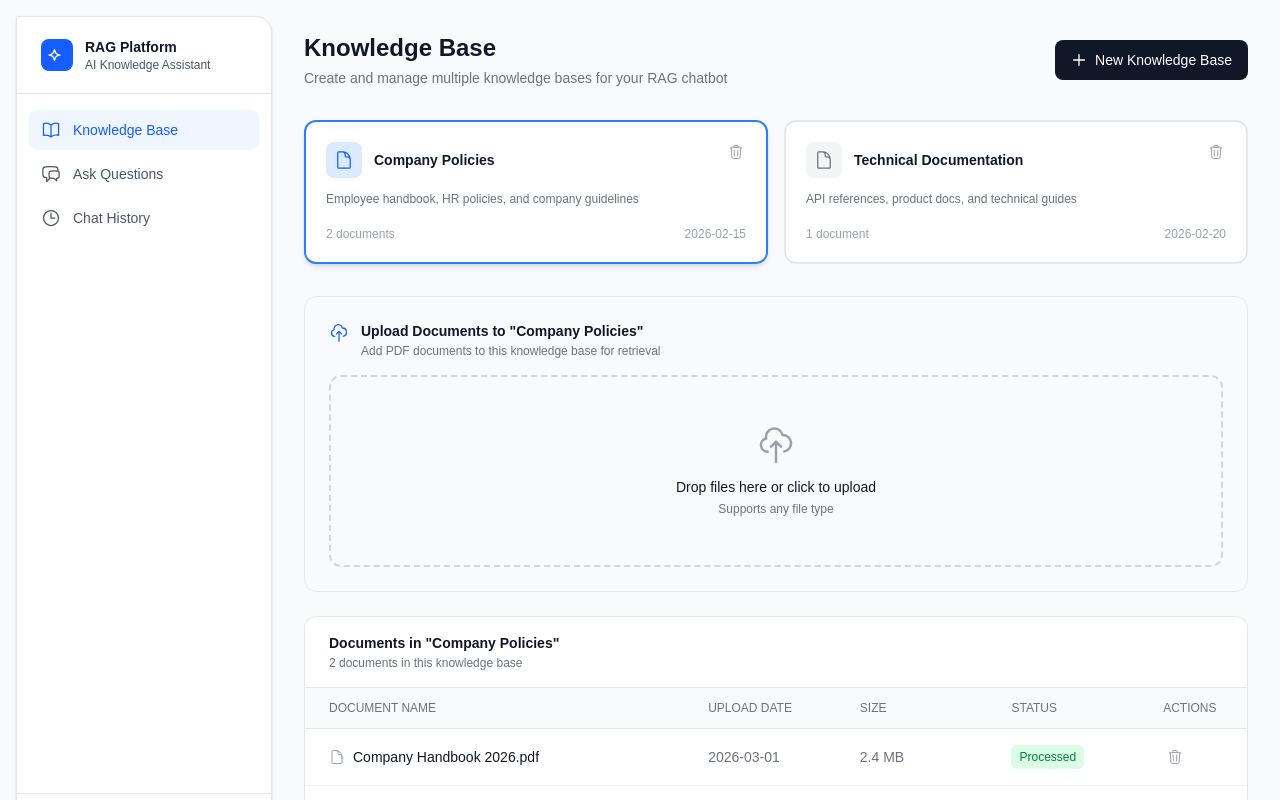
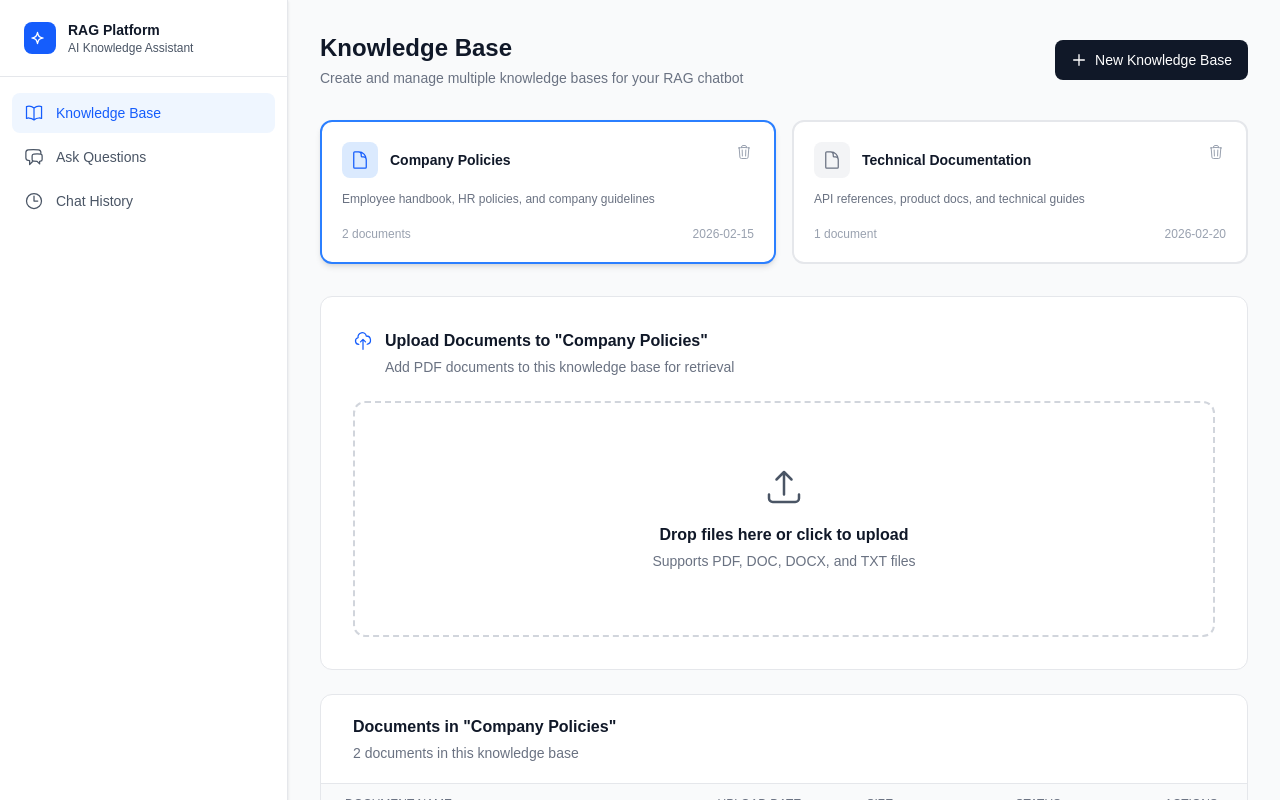
Before and after one commit to deepak35an/rag_kms, a Next.js app in the folder frontend/: page /dashboard/knowledge-base in a window 1280 px wide. Shown: the top 800 px of the page. Built offline with nearby package versions, Linux system fonts and the light colour scheme; no server answers; sample sign-in values are in the browser's storage.

Commit message:
dashboard , knowledge base, layout

```diff
--- a/frontend/app/dashboard/history/page.tsx
+++ b/frontend/app/dashboard/history/page.tsx
@@ -88,8 +88,8 @@ export default function HistoryPage() {
   }, [conversations, searchQuery]);
 
   return (
-    <div className="max-w-4xl">
-      <div className="flex items-center justify-between mb-6">
+    <div className="w-full max-w-7xl mx-auto">
+      <div className="flex items-center justify-between mb-8">
         <div>
           <h1 className="text-2xl font-bold text-gray-900">Chat History</h1>
           <p className="text-gray-500 mt-1 text-sm">
@@ -127,7 +127,7 @@ export default function HistoryPage() {
             value={searchQuery}
             onChange={(e) => setSearchQuery(e.target.value)}
             placeholder="Search conversations..."
-            className="w-full pl-10 pr-4 py-2.5 border border-gray-300 rounded-lg text-sm focus:outline-none focus:ring-2 focus:ring-blue-500 focus:border-transparent"
+            className="w-full pl-10 pr-4 py-3 bg-gray-50 border border-gray-200 rounded-xl text-sm focus:outline-none focus:ring-2 focus:ring-blue-500 focus:bg-white transition-colors"
           />
         </div>
       </div>
@@ -166,37 +166,40 @@ export default function HistoryPage() {
           {filteredConversations.map((conv) => (
             <div
               key={conv.id}
-              className="bg-white rounded-lg border border-gray-200 p-5 hover:shadow-sm transition-shadow"
+              className="bg-white rounded-xl border border-gray-200 p-5 hover:shadow-sm transition-shadow flex items-start justify-between"
             >
-              <div className="flex items-start gap-4">
-                <div className="w-10 h-10 bg-blue-100 rounded-lg flex items-center justify-center shrink-0 text-blue-700 font-semibold text-sm">
-                  AI
+              <div className="flex items-start gap-4 flex-1 min-w-0 pr-4">
+                <div className="w-12 h-12 bg-blue-50 rounded-xl flex items-center justify-center shrink-0 text-blue-600">
+                  <svg className="w-6 h-6" fill="none" stroke="currentColor" viewBox="0 0 24 24">
+                    <path strokeLinecap="round" strokeLinejoin="round" strokeWidth={1.5} d="M20.25 8.511c.884.284 1.5 1.128 1.5 2.097v4.286c0 1.136-.847 2.1-1.98 2.193-.34.027-.68.052-1.02.072v3.091l-3-3c-1.354 0-2.694-.055-4.02-.163a2.115 2.115 0 01-.825-.242m9.345-8.334a2.126 2.126 0 00-.476-.095 48.64 48.64 0 00-8.048 0c-1.131.094-1.976 1.057-1.976 2.192v4.286c0 .837.46 1.58 1.155 1.951m9.345-8.334V6.637c0-1.621-1.152-3.026-2.76-3.235A48.455 48.455 0 0011.25 3c-2.115 0-4.198.137-6.24.402-1.608.209-2.76 1.614-2.76 3.235v6.226c0 1.621 1.152 3.026 2.76 3.235.577.075 1.157.14 1.74.194V21l4.155-4.155" />
+                  </svg>
                 </div>
 
                 <div className="flex-1 min-w-0">
-                  <div className="flex items-start justify-between gap-3 mb-2">
-                    <h3 className="font-semibold text-gray-900 text-sm truncate">
+                  <div className="flex items-center gap-3 mb-1">
+                    <h3 className="font-semibold text-gray-900 text-lg">
                       {conv.title || "Conversation"}
                     </h3>
-                    <span
-                      className={`inline-flex items-center px-2 py-1 rounded-md text-xs font-medium shrink-0 ${
-                        conv.status === "active"
-                          ? "bg-green-100 text-green-700"
-                          : "bg-gray-100 text-gray-600"
-                      }`}
-                    >
-                      {conv.status}
+                    {conv.status === "active" && (
+                      <span className="inline-flex items-center px-2 py-0.5 rounded-full text-xs font-medium bg-gray-900 text-white">
+                        active
                       </span>
+                    )}
                   </div>
-                  <p className="text-sm text-gray-500 mb-3 line-clamp-1">
+                  <p className="text-sm text-gray-600 mb-3 line-clamp-1">
                     {conv.preview || "No preview available"}
                   </p>
-                  <div className="flex items-center justify-between text-xs text-gray-400">
-                    <div className="flex items-center gap-4">
-                      <span>{conv.messageCount} messages</span>
-                      <span>{formatDate(conv.updatedAt)}</span>
+                  <div className="flex items-center gap-4 text-xs text-gray-400">
+                    <span className="flex items-center gap-1">
+                      <svg className="w-4 h-4" fill="none" stroke="currentColor" viewBox="0 0 24 24"><path strokeLinecap="round" strokeLinejoin="round" strokeWidth={1.5} d="M8 12h.01M12 12h.01M16 12h.01M21 12c0 4.418-4.03 8-9 8a9.863 9.863 0 01-4.255-.949L3 20l1.395-3.72C3.512 15.042 3 13.574 3 12c0-4.418 4.03-8 9-8s9 3.582 9 8z" /></svg>
+                      {conv.messageCount} messages
+                    </span>
+                    <span className="flex items-center gap-1">
+                      <svg className="w-4 h-4" fill="none" stroke="currentColor" viewBox="0 0 24 24"><path strokeLinecap="round" strokeLinejoin="round" strokeWidth={1.5} d="M8 7V3m8 4V3m-9 8h10M5 21h14a2 2 0 002-2V7a2 2 0 00-2-2H5a2 2 0 00-2 2v12a2 2 0 002 2z" /></svg>
+                      {formatDate(conv.updatedAt)}
+                    </span>
                     {conv.kbName && (
-                        <span className="px-2 py-0.5 rounded bg-gray-100 text-gray-600">
+                      <span className="px-2 py-0.5 rounded-md bg-gray-100 text-gray-600">
                         {conv.kbName}
                       </span>
                     )}
@@ -204,7 +207,7 @@ export default function HistoryPage() {
                 </div>
               </div>
 
-                <div className="flex items-center gap-2 shrink-0">
+              <div className="flex items-center gap-3 shrink-0 self-center">
                   <Link
                     href="/dashboard/chat"
                     onClick={() => openConversation(conv.id)}
@@ -242,7 +245,6 @@ export default function HistoryPage() {
                   </button>
                 </div>
             </div>
-            </div>
           ))}
         </div>
       )}
--- a/frontend/app/dashboard/knowledge-base/page.tsx
+++ b/frontend/app/dashboard/knowledge-base/page.tsx
@@ -264,7 +264,7 @@ export default function KnowledgeBasePage() {
   const selectedDocs = documents.filter((doc) => doc.kbId === selectedId);
 
   return (
-    <div className="max-w-6xl">
+    <div className="w-full max-w-7xl mx-auto">
       {/* Header */}
       <div className="flex items-center justify-between mb-8">
         <div>
@@ -341,16 +341,16 @@ export default function KnowledgeBasePage() {
       {selectedKB && (
         <div className="mt-8 space-y-6">
           {/* Upload Section */}
-          <div className="bg-gray-50 rounded-xl p-6 border border-gray-200">
-            <div className="flex items-start gap-3 mb-4">
+          <div className="bg-white rounded-xl p-8 border border-gray-200">
+            <div className="flex items-start gap-3 mb-6">
               <svg className="w-5 h-5 text-blue-600 mt-0.5" fill="none" stroke="currentColor" viewBox="0 0 24 24">
                 <path strokeLinecap="round" strokeLinejoin="round" strokeWidth={1.5} d="M7 16a4 4 0 01-.88-7.903A5 5 0 1115.9 6L16 6a5 5 0 011 9.9M15 13l-3-3m0 0l-3 3m3-3v12" />
               </svg>
               <div>
-                <h3 className="font-semibold text-gray-900 text-sm">
+                <h3 className="font-semibold text-gray-900 text-base">
                   Upload Documents to &quot;{selectedKB.name}&quot;
                 </h3>
-                <p className="text-xs text-gray-500 mt-0.5">
+                <p className="text-sm text-gray-500 mt-1">
                   Add PDF documents to this knowledge base for retrieval
                 </p>
               </div>
@@ -362,20 +362,20 @@ export default function KnowledgeBasePage() {
               onDragLeave={handleDragLeave}
               onDrop={handleDrop}
               onClick={() => fileInputRef.current?.click()}
-              className={`border-2 border-dashed rounded-xl p-12 text-center cursor-pointer transition-all ${
+              className={`border-2 border-dashed rounded-xl p-16 text-center cursor-pointer transition-all ${
                 isDragging
                   ? "border-blue-500 bg-blue-50"
-                  : "border-gray-300 hover:border-blue-400 hover:bg-gray-100"
+                  : "border-gray-300 hover:border-blue-400 hover:bg-gray-50"
               }`}
             >
-              <svg className="w-10 h-10 mx-auto mb-3 text-gray-400" fill="none" stroke="currentColor" viewBox="0 0 24 24">
-                <path strokeLinecap="round" strokeLinejoin="round" strokeWidth={1.5} d="M7 16a4 4 0 01-.88-7.903A5 5 0 1115.9 6L16 6a5 5 0 011 9.9M15 13l-3-3m0 0l-3 3m3-3v12" />
+              <svg className="w-10 h-10 mx-auto mb-4 text-gray-600" fill="none" stroke="currentColor" viewBox="0 0 24 24">
+                <path strokeLinecap="round" strokeLinejoin="round" strokeWidth={1.5} d="M3 16.5v2.25A2.25 2.25 0 005.25 21h13.5A2.25 2.25 0 0021 18.75V16.5m-13.5-9L12 3m0 0l4.5 4.5M12 3v13.5" />
               </svg>
-              <p className="text-sm font-medium text-gray-900 mb-1">
+              <p className="text-base font-semibold text-gray-900 mb-1">
                 Drop files here or click to upload
               </p>
-              <p className="text-xs text-gray-500">
-                Supports any file type
+              <p className="text-sm text-gray-500">
+                Supports PDF, DOC, DOCX, and TXT files
               </p>
             </div>
             <input
@@ -389,11 +389,11 @@ export default function KnowledgeBasePage() {
 
           {/* Documents List */}
           <div className="bg-white rounded-xl border border-gray-200 overflow-hidden">
-              <div className="px-6 py-4 border-b border-gray-200">
-                <h3 className="font-semibold text-gray-900 text-sm">
+              <div className="px-8 py-5 border-b border-gray-200">
+                <h3 className="font-semibold text-gray-900 text-base">
                   Documents in &quot;{selectedKB.name}&quot;
                 </h3>
-                <p className="text-xs text-gray-500 mt-0.5">
+                <p className="text-sm text-gray-500 mt-1">
                   {selectedDocs.length} document{selectedDocs.length !== 1 ? "s" : ""} in this knowledge base
                 </p>
               </div>
--- a/frontend/app/dashboard/layout.tsx
+++ b/frontend/app/dashboard/layout.tsx
@@ -76,7 +76,7 @@ export default function DashboardLayout({
 
       {/* Sidebar */}
       <aside
-        className={`fixed lg:static inset-y-0 left-0 z-50 w-64 bg-white text-gray-900 flex flex-col transform transition-transform duration-200 ease-in-out lg:rounded-tr-2xl lg:rounded-br-2xl lg:my-4 lg:ml-4 shadow-sm border border-gray-200 ${
+        className={`fixed lg:static inset-y-0 left-0 z-50 w-72 bg-white text-gray-900 flex flex-col transform transition-transform duration-200 ease-in-out border-r border-gray-200 shadow-sm ${
           sidebarOpen ? "translate-x-0" : "-translate-x-full lg:translate-x-0"
         }`}
       >
```
Also changed, not shown: frontend/app/dashboard/chat/page.tsx (+24 -21 lines). Lines whose indentation alone changed are shown as unchanged.
